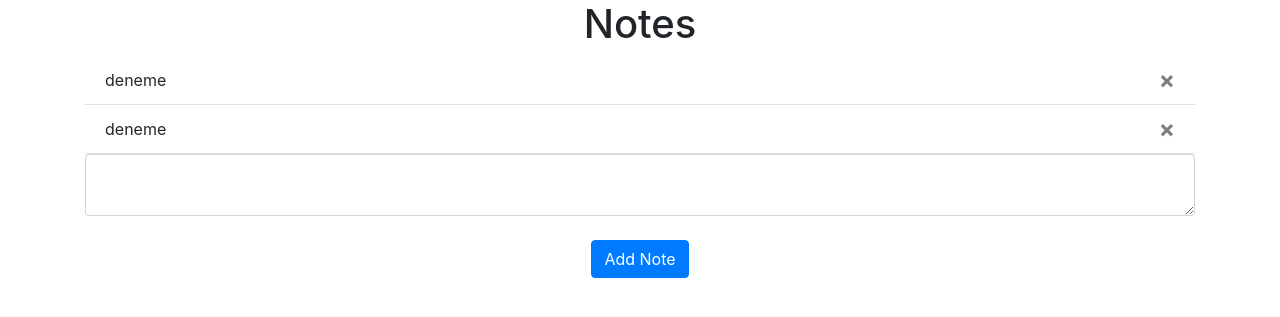
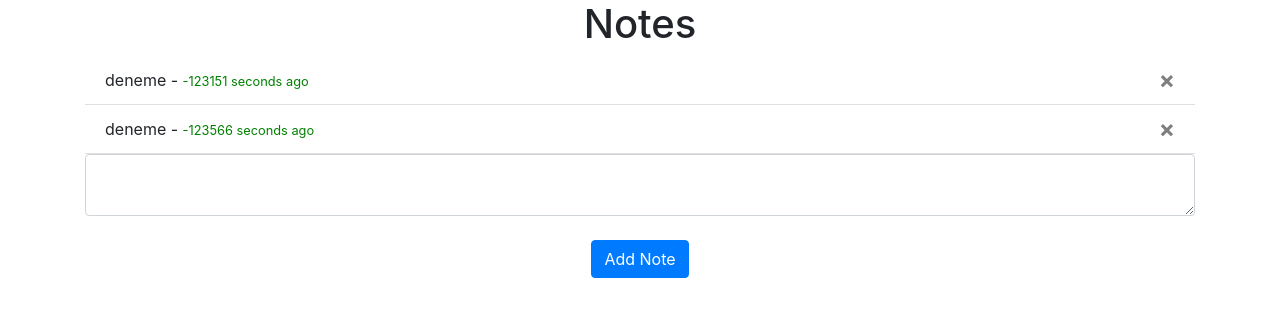
Before and after one commit to ihmus/Task-Manager, a Flask app: page / in a window 1280 px wide. Shown: the part 56-373 px from the top of the page. Run offline with Flask 3, Linux system fonts and the light colour scheme; a user stored in the database is signed in; some libraries are stand-ins or nearby versions.

Commit message:
renklendirme vs yapıldı

```diff
--- a/app/templates/home.html
+++ b/app/templates/home.html
@@ -2,9 +2,9 @@
 %}
 <h1 align="center">Notes</h1>
 <ul class="list-group list-group-flush" id="notes">
-  {% for note in user.notes %}
+  {% for note in notes %}
   <li class="list-group-item">
-    {{ note.data }}
+    {{ note.data }} - <small style ="color:{{ note.color }};">{{ note.time_passed }}</small>
     <button type="button" class="close" onClick="deleteNote({{ note.id }})">
       <span aria-hidden="true">&times;</span>
     </button>
--- a/app/views.py
+++ b/app/views.py
@@ -1,7 +1,9 @@
-from flask import Blueprint, render_template, request, flash, jsonify
+from flask import Blueprint, render_template, request, flash, jsonify, redirect, url_for
 from flask_login import login_required, current_user
 from .models import Note
+from datetime import datetime
 from . import db
+import pytz
 import json
 
 views = Blueprint('views', __name__)
@@ -10,18 +12,55 @@
 @views.route('/', methods=['GET', 'POST'])
 @login_required
 def home():
+    ##############################################
+    #              Not Ekleme Kısmı              #
+    ##############################################
+
     if request.method == 'POST':
-        note = request.form.get('note')#Gets the note from the HTML
+        note = request.form.get('note')# Html üzerinden notu al
 
         if len(note) < 1:
             flash('Note is too short!', category='error')
         else:
-            new_note = Note(data=note, user_id=current_user.id)  #providing the schema for the note
-            db.session.add(new_note) #adding the note to the database
+            new_note = Note(data=note, user_id=current_user.id)  #not için şema hazırla
+            db.session.add(new_note) # Databaseye notu ekle
             db.session.commit()
             flash('Note added!', category='success')
+            return redirect(url_for('views.home'))
 
-    return render_template("home.html", user=current_user)
+    ################################################
+    #    Mevcut Kullanıcı notlarıyla İşlem         #
+    ################################################
+    notes_with_time = []
+    for note in current_user.notes:
+        note_date = note.date
+        if note_date.tzinfo is None:
+            # naive ise UTC yap
+            note_date = note_date.replace(tzinfo=pytz.utc)
+        delta = datetime.now(pytz.utc) - note_date
+        seconds = int(delta.total_seconds())
+        if seconds < 60:
+            time_passed = f"{seconds} seconds ago"
+            note.color = "green"
+        elif seconds < 3600:
+            time_passed = f"{seconds // 60} minutes ago"
+            note.color = "orange"
+        elif seconds < 86400:
+            time_passed = f"{seconds // 3600} hours ago"
+            note.color = "red"
+        else:
+            time_passed = f"{seconds // 86400} days ago"
+            note.color = "brown"
+
+        notes_with_time.append({
+            'id': note.id,
+            'data': note.data,
+            'time_passed': time_passed,
+            'color':note.color
+        })
+
+    return render_template("home.html", user=current_user, notes=notes_with_time)
+
 
 
 @views.route('/delete-note', methods=['POST'])
```
Also changed, not shown: app/models.py (+8 -2 lines), app/static/db/md.db.
